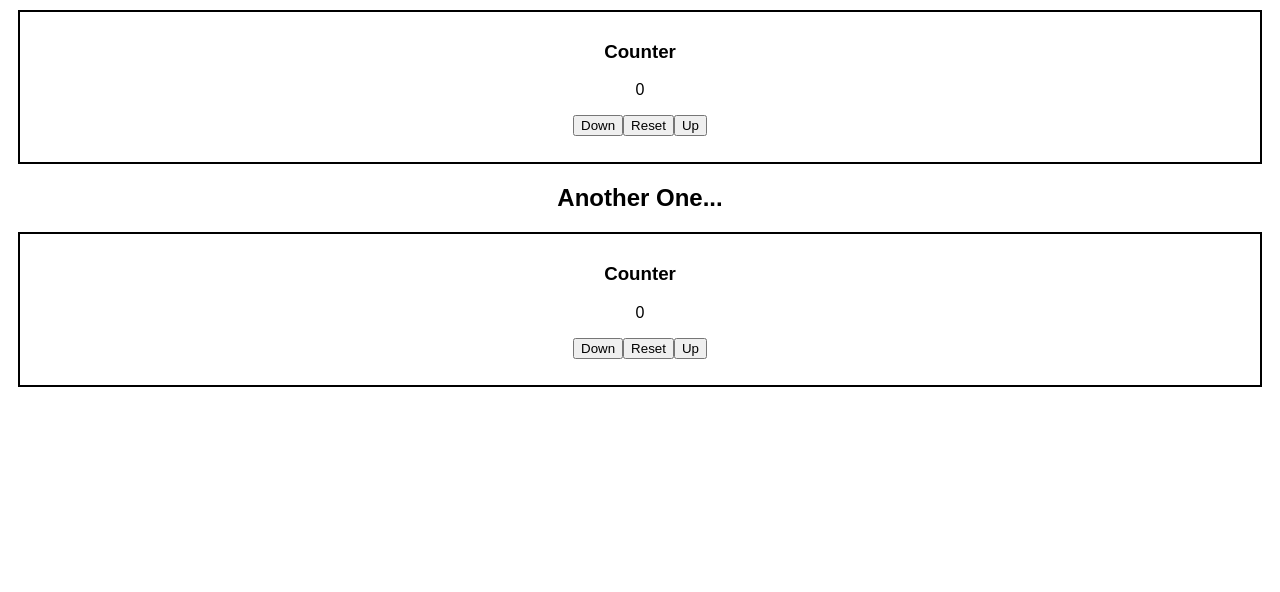
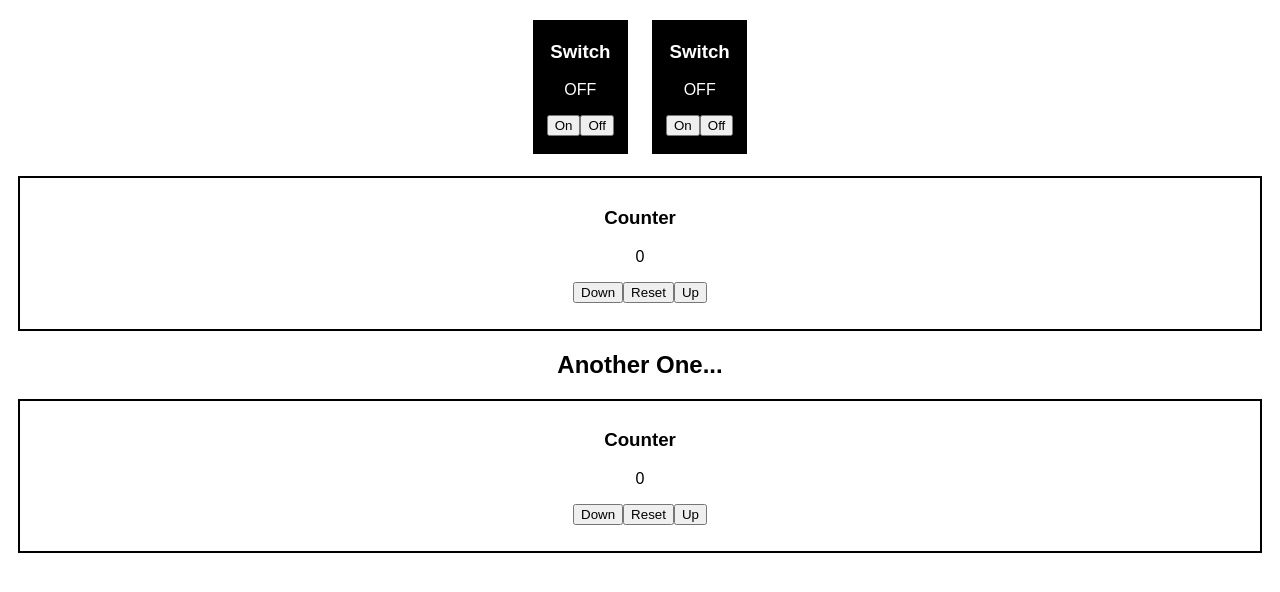
Before and after one commit to dwolverton/react-workshop-demos, a React (Create React App) app: page / in a window 1280 px wide. Shown: the top 592 px of the page. Built offline with nearby package versions, Linux system fonts and the light colour scheme.

Commit message:
switch color

```diff
--- a/src/App.js
+++ b/src/App.js
@@ -1,10 +1,13 @@
 // 1. Import counter component
 import Counter from "./components/Counter";
+import Switch from "./components/Switch";
 import "./styles.css";
 
 export default function App() {
   return (
     <div className="App">
+      <Switch />
+      <Switch />
       {/* 2. Insert Counter component */}
       <Counter />
       <h2>Another One...</h2>
--- /dev/null
+++ b/src/components/Switch.css
@@ -0,0 +1,11 @@
+.Switch {
+  display: inline-block;
+  border: 2px solid black;
+  padding: 0 12px;
+  margin: 12px;
+}
+
+.Switch--off {
+  background-color: black;
+  color: white;
+}
--- /dev/null
+++ b/src/components/Switch.js
@@ -0,0 +1,25 @@
+import React, { useState } from "react";
+import "./Switch.css";
+
+function Switch() {
+  const [on, setOn] = useState(false);
+
+  const cssClass = on ? "Switch Switch--on" : "Switch Switch--off";
+
+  return (
+    <div className={cssClass}>
+      <h3>Switch</h3>
+      <p>{on ? "ON" : "OFF"}</p>
+      <p>
+        <button type="button" onClick={() => setOn(true)}>
+          On
+        </button>
+        <button type="button" onClick={() => setOn(false)}>
+          Off
+        </button>
+      </p>
+    </div>
+  );
+}
+
+export default Switch;
```
